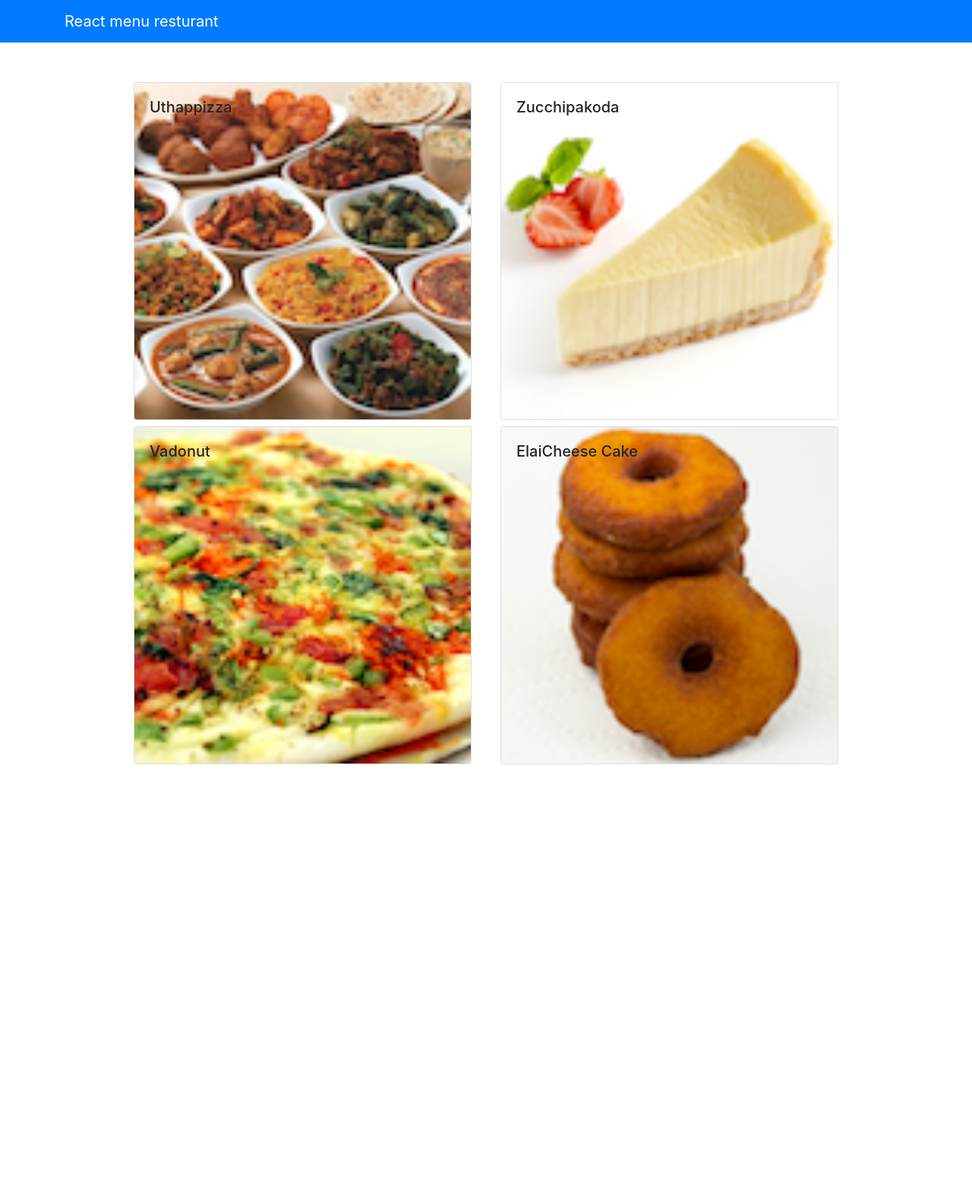
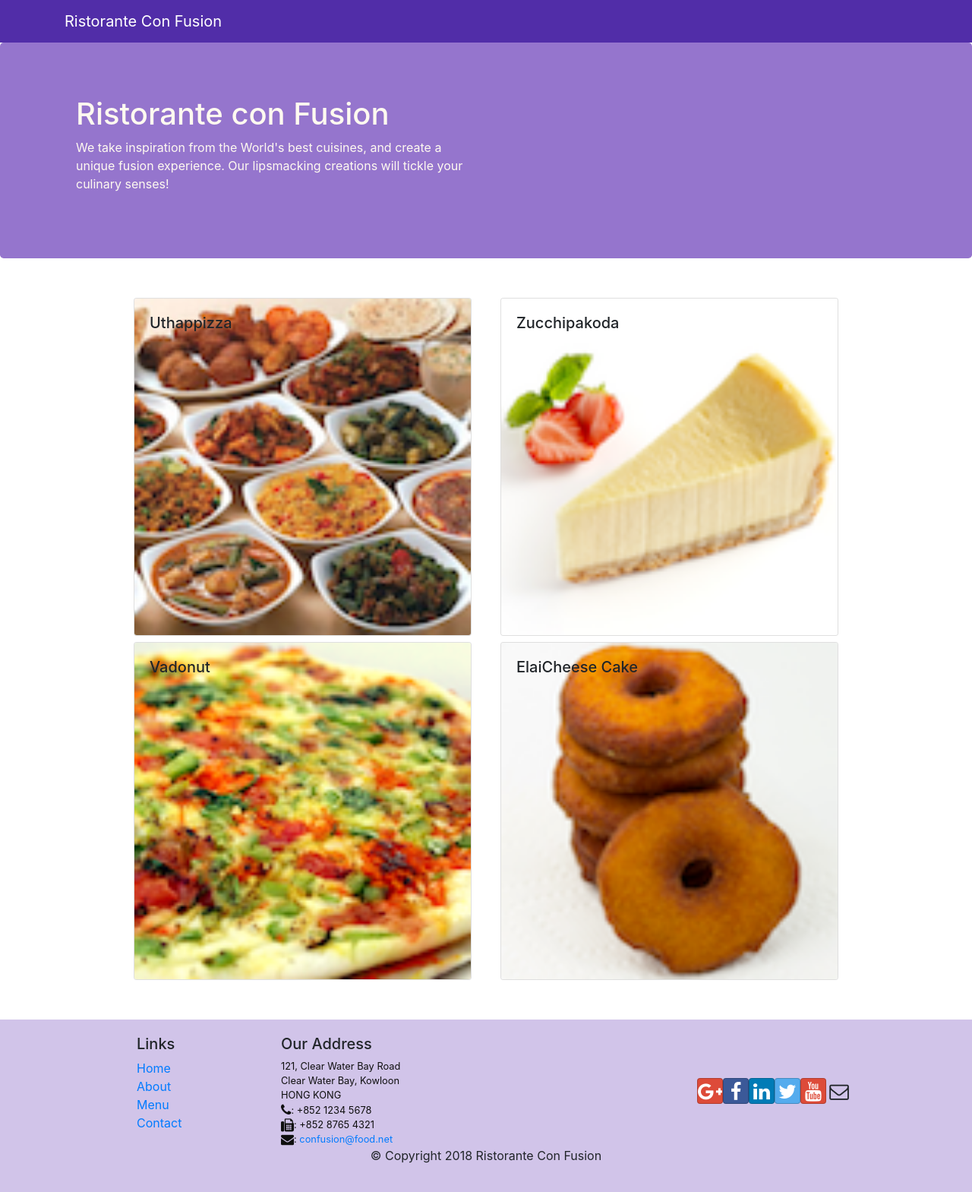
Before and after one commit to hrkdesigner/React-Restaurant-Application, a React (Create React App) app: page / in a window 1280 px wide. Shown: the whole page at 76% size. Before the commit the page ends 1010 px from the top, so only its background shows below. Built offline with nearby package versions, Linux system fonts and the light colour scheme.

Commit message:
Change to functional component && component style change

```diff
--- a/package.json
+++ b/package.json
@@ -7,6 +7,8 @@
     "@testing-library/react": "^11.2.5",
     "@testing-library/user-event": "^12.8.3",
     "bootstrap": "^4.6.0",
+    "bootstrap-social": "^5.1.1",
+    "font-awesome": "^4.7.0",
     "react": "^17.0.1",
     "react-dom": "^17.0.1",
     "react-popper": "^0.9.2",
--- a/src/App.css
+++ b/src/App.css
@@ -1,38 +1,33 @@
-.App {
-  text-align: center;
+.row-header{
+  margin:0px auto;
+  padding:0px auto;
 }
 
-.App-logo {
-  height: 40vmin;
-  pointer-events: none;
+.row-content {
+  margin:0px auto;
+  padding: 50px 0px 50px 0px;
+  border-bottom: 1px ridge;
+  min-height:400px;
 }
 
-@media (prefers-reduced-motion: no-preference) {
-  .App-logo {
-    animation: App-logo-spin infinite 20s linear;
-  }
+.footer{
+  background-color: #D1C4E9;
+  margin:0px auto;
+  padding: 20px 0px 20px 0px;
+}
+.jumbotron {
+  padding:70px 30px 70px 30px;
+  margin:0px auto;
+  background: #9575CD ;
+  color:floralwhite;
 }
 
-.App-header {
-  background-color: #282c34;
-  min-height: 100vh;
-  display: flex;
-  flex-direction: column;
-  align-items: center;
-  justify-content: center;
-  font-size: calc(10px + 2vmin);
-  color: white;
+address{
+  font-size:80%;
+  margin:0px;
+  color:#0f0f0f;
 }
 
-.App-link {
-  color: #61dafb;
+.navbar-dark {
+  background-color: #512DA8;
 }
-
-@keyframes App-logo-spin {
-  from {
-    transform: rotate(0deg);
-  }
-  to {
-    transform: rotate(360deg);
-  }
-}
--- a/src/App.js
+++ b/src/App.js
@@ -1,24 +1,12 @@
-import Menu from "./components/MenuComponent";
 import React, { Component } from 'react'
-import { Navbar, NavbarBrand} from 'reactstrap'
-import { Dishes } from './initialData'
+import Main from './components/MainComponent'
+import './App.css'
 
 export default class App extends Component {
-  constructor(props) {
-    super(props)
-    this.state = {
-      data: Dishes
-    }
-  }
   render() {
     return (
-      <div>
-        <Navbar dark color='primary'>
-          <div className='container'>
-            <NavbarBrand href='#'>React menu resturant</NavbarBrand>
-          </div>
-        </Navbar>
-        <Menu dishes={this.state.data}/>
+      <div className='App'>
+        <Main />
       </div>
     )
   }
--- a/src/components/DishdetailComponent .js
+++ b/src/components/DishdetailComponent .js
@@ -2,9 +2,17 @@
 import { Card, CardBody, CardText, CardTitle, CardImg } from 'reactstrap'
 
 
-export default class DishDetail extends Component {
+const DishDetail = (props) => {
+    return (
+        <div className='container mb-5'>
+            <div className='row justify-content-center '>
+                <RenderDish dish={props.dishDetails} />
+            </div>
+        </div>
+    )
+}
 
-    renderDish = (dish) => {
+function RenderDish({ dish }) {
     if (dish !== null) {
         return (
             <>
@@ -18,7 +26,7 @@
                     </Card>
                 </div>
                 <div className='col-12 col-md-5 m-1'>
-                        {this.renderComments(dish.comments)}
+                    <RenderComments dishComments={dish.comments} />
                 </div>
             </>
         )
@@ -27,9 +35,7 @@
     }
 }
 
-
-
-    renderComments = (dishComments) => {
+function RenderComments({ dishComments }) {
     const comments = dishComments.map(comment => {
         return (
             <ul class="list-unstyled">
@@ -38,7 +44,7 @@
                     <br />
                     <div>
                         <span>--{comment.author}, </span>
-                            <span>{comment.date}</span>
+                        <span>{new Intl.DateTimeFormat('en-US', { year: 'numeric', month: 'short', day: '2-digit' }).format(new Date(Date.parse(comment.date)))}</span>
                     </div>
                 </li>
             </ul>
@@ -57,15 +63,4 @@
     }
 }
 
-
-
-
-
-    render() {
-        return (
-            <div className='row justify-content-center'>
-                {this.renderDish(this.props.dishDetail)}
-            </div>
-        )
-    }
-}
+export default DishDetail
--- /dev/null
+++ b/src/components/FooterComponent.js
@@ -0,0 +1,50 @@
+import React from 'react';
+
+function Footer(props) {
+    return(
+    <div className="footer">
+        <div className="container">
+            <div className="row justify-content-center">
+                <div className="col-4 offset-1 col-sm-2">
+                    <h5>Links</h5>
+                    <ul className="list-unstyled">
+                        <li><a href="#">Home</a></li>
+                        <li><a href="#">About</a></li>
+                        <li><a href="#">Menu</a></li>
+                        <li><a href="contactus.html">Contact</a></li>
+                    </ul>
+                </div>
+                <div className="col-7 col-sm-5">
+                    <h5>Our Address</h5>
+                    <address>
+		              121, Clear Water Bay Road<br />
+		              Clear Water Bay, Kowloon<br />
+		              HONG KONG<br />
+		              <i className="fa fa-phone fa-lg"></i>: +852 1234 5678<br />
+		              <i className="fa fa-fax fa-lg"></i>: +852 8765 4321<br />
+		              <i className="fa fa-envelope fa-lg"></i>: <a href="mailto:confusion@food.net">
+                         confusion@food.net</a>
+                    </address>
+                </div>
+                <div className="col-12 col-sm-4 align-self-center">
+                    <div className="text-center">
+                        <a className="btn btn-social-icon btn-google" href="http://google.com/+"><i className="fa fa-google-plus"></i></a>
+                        <a className="btn btn-social-icon btn-facebook" href="http://www.facebook.com/profile.php?id="><i className="fa fa-facebook"></i></a>
+                        <a className="btn btn-social-icon btn-linkedin" href="http://www.linkedin.com/in/"><i className="fa fa-linkedin"></i></a>
+                        <a className="btn btn-social-icon btn-twitter" href="http://twitter.com/"><i className="fa fa-twitter"></i></a>
+                        <a className="btn btn-social-icon btn-google" href="http://youtube.com/"><i className="fa fa-youtube"></i></a>
+                        <a className="btn btn-social-icon" href="mailto:"><i className="fa fa-envelope-o"></i></a>
+                    </div>
+                </div>
+            </div>
+            <div className="row justify-content-center">
+                <div className="col-auto">
+                    <p>© Copyright 2018 Ristorante Con Fusion</p>
+                </div>
+            </div>
+        </div>
+    </div>
+    )
+}
+
+export default Footer;
--- /dev/null
+++ b/src/components/HeaderComponent.js
@@ -0,0 +1,30 @@
+import React, { Component } from 'react';
+import { Navbar, NavbarBrand, Jumbotron } from 'reactstrap';
+
+
+
+class Header extends Component {
+    render() {
+      return(
+      <React.Fragment>
+        <Navbar dark>
+          <div className="container">
+              <NavbarBrand href="/">Ristorante Con Fusion</NavbarBrand>
+          </div>
+        </Navbar>
+        <Jumbotron>
+             <div className="container">
+                 <div className="row row-header">
+                     <div className="col-12 col-sm-6">
+                         <h1>Ristorante con Fusion</h1>
+                         <p>We take inspiration from the World's best cuisines, and create a unique fusion experience. Our lipsmacking creations will tickle your culinary senses!</p>
+                     </div>
+                 </div>
+             </div>
+         </Jumbotron>
+      </React.Fragment>
+      );
+    }
+  }
+
+  export default Header;
--- /dev/null
+++ b/src/components/MainComponent.js
@@ -0,0 +1,43 @@
+import React, { Component } from 'react'
+import Menu from "./MenuComponent";
+import DishDetail from './DishdetailComponent '
+import Header from './HeaderComponent'
+import Footer from './FooterComponent'
+import { Navbar, NavbarBrand } from 'reactstrap'
+import { Dishes } from '../initialData'
+
+export default class Main extends Component {
+    constructor(props) {
+        super(props)
+        this.state = {
+            data: Dishes,
+            selectedDish: null
+        }
+    }
+
+    onDishSelect = (dishId) => {
+        this.setState({ selectedDish: dishId })
+    }
+
+    onDishDetail = () => {
+        const dishDetail = this.state.data.filter(dish => dish.id == this.state.selectedDish)[0]
+        if (typeof dishDetail === 'undefined') {
+            return null
+        }
+        else {
+            return dishDetail
+        }
+    }
+
+    render() {
+        console.log(this.onDishDetail())
+        return (
+            <div>
+                <Header />
+                <Menu dishes={this.state.data} idDetail={(dishId) => this.onDishSelect(dishId)} />
+                <DishDetail dishDetails={this.onDishDetail()} />
+                <Footer />
+            </div>
+        )
+    }
+}
--- a/src/components/MenuComponent.js
+++ b/src/components/MenuComponent.js
@@ -1,31 +1,22 @@
-import React, { Component } from 'react'
-import DishDetail from './DishdetailComponent '
+import React from 'react'
 import { Card, CardTitle, CardImg, CardImgOverlay } from 'reactstrap'
 
-
-export default class Menu extends Component {
-    constructor(props) {
-        super(props)
-        this.state = {
-            selectedDish: null
-        }
-    }
-
-    onDishSelect = (dish) => {
-        this.setState({ selectedDish: dish })
-    }
-
-
-    render() {
-        const menu = this.props.dishes.map(dish => {
+const RenderMenuItem = ({ dish, idDetail }) => {
     return (
-                <div className='col-12 col-md-5 m-1' key={dish.id}>
-                    <Card onClick={() => this.onDishSelect(dish)} tag='li'>
+        <Card onClick={() => idDetail(dish.id)} tag='li'>
             <CardImg width='100%' src={dish.image} alt={dish.name} />
             <CardImgOverlay>
                 <CardTitle heading >{dish.name}</CardTitle>
             </CardImgOverlay>
         </Card>
+    )
+
+}
+const Menu = ({ dishes, idDetail }) => {
+    const menu = dishes.map(dish => {
+        return (
+            <div className='col-12 col-md-5 m-1' key={dish.id}>
+                <RenderMenuItem dish={dish} idDetail={idDetail} />
             </div>
         )
     })
@@ -35,9 +26,9 @@
                 <div className='row justify-content-center mt-5'>
                     {menu}
                 </div>
-                    <DishDetail dishDetail={this.state.selectedDish} />
             </div>
         </div>
     )
 }
-}
+
+export default Menu
--- a/src/index.js
+++ b/src/index.js
@@ -1,6 +1,8 @@
 import React from 'react';
 import ReactDOM from 'react-dom';
 import 'bootstrap/dist/css/bootstrap.min.css'
+import 'font-awesome/css/font-awesome.min.css'
+import 'bootstrap-social/bootstrap-social.css'
 import './index.css';
 import App from './App';
 
```
Also changed, not shown: 1 other file (tests, documents, lock files or other folders). Lines whose indentation alone changed are shown as unchanged.
